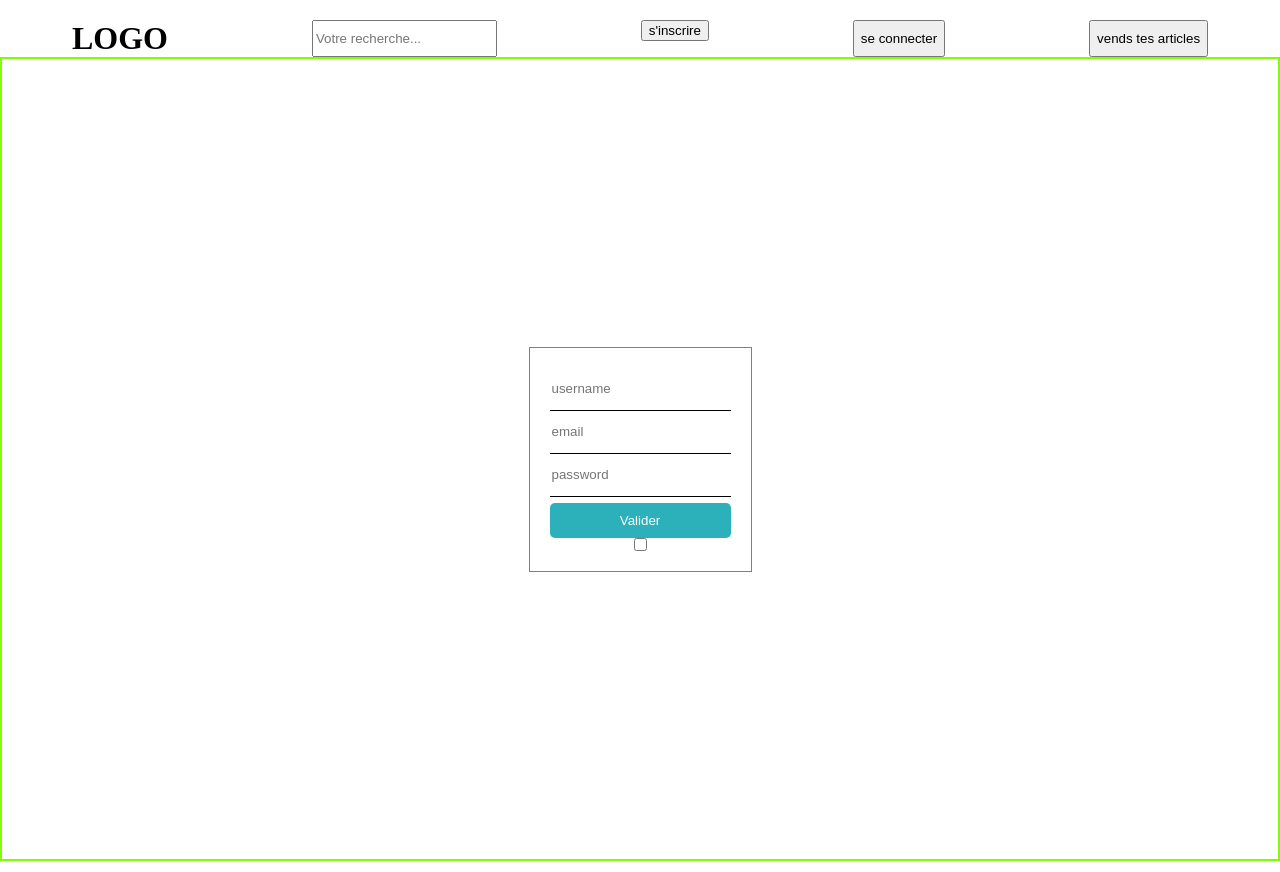
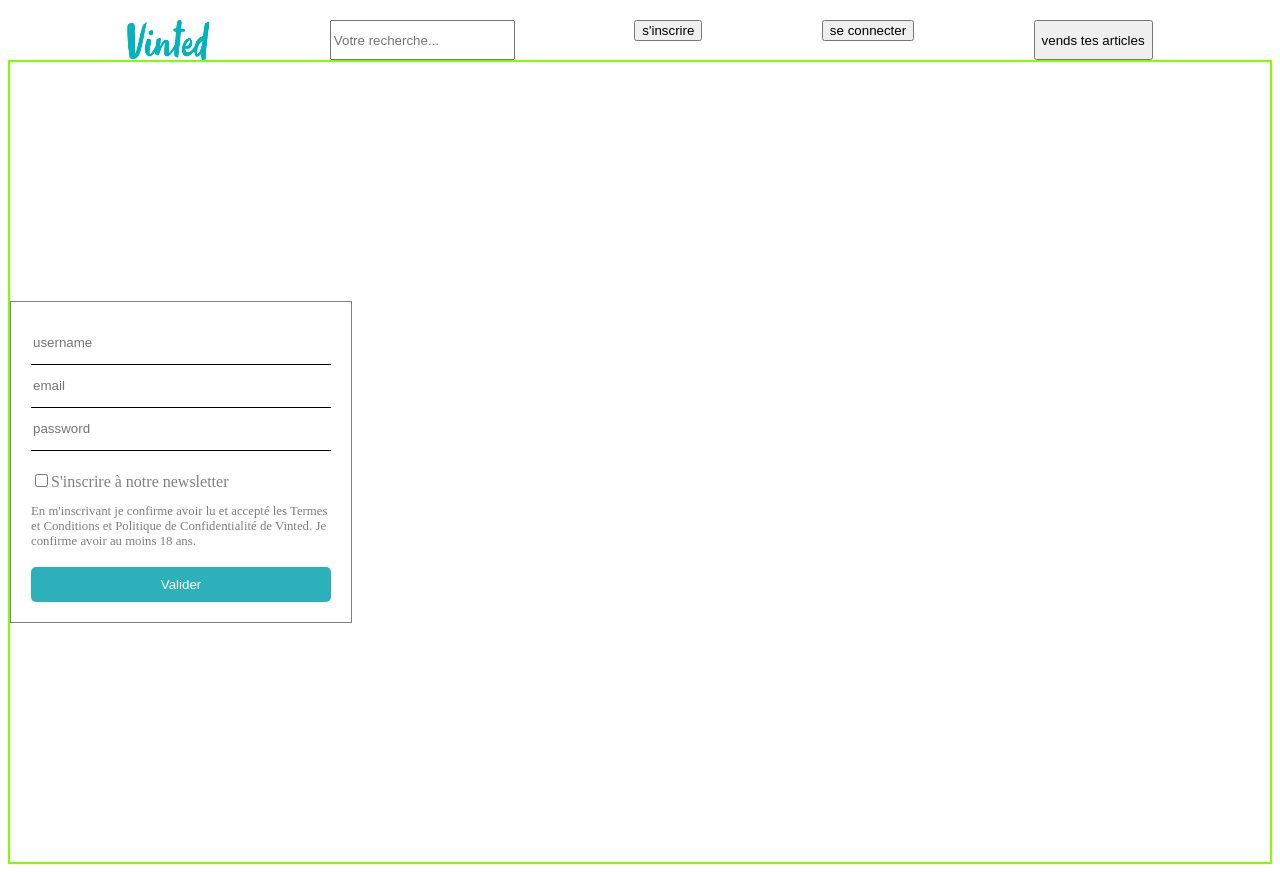
Before and after one commit to JimmyDmtrx/Vinted-react, a React (Create React App) app: page /signup in a window 1280 px wide. Built offline with nearby package versions, Linux system fonts and the light colour scheme.

Commit message:
secure_url

```diff
--- a/package.json
+++ b/package.json
@@ -7,6 +7,7 @@
     "@testing-library/react": "^11.2.7",
     "@testing-library/user-event": "^12.8.3",
     "axios": "^0.25.0",
+    "js-cookie": "^3.0.1",
     "react": "^17.0.2",
     "react-dom": "^17.0.2",
     "react-router-dom": "^6.2.1",
--- a/src/App.css
+++ b/src/App.css
@@ -1,21 +1,46 @@
 /* Other rules */
-* {
-  margin: 0 auto;
-}
+/* ----------------------HEADER------------------- */
 
 .header {
   margin-top: 20px;
   display: flex;
   justify-content: space-evenly;
 }
+.logo {
+  width: 83px;
+  height: 40px;
+}
+/* ----------HERO--------- */
+.relative {
+  position: relative;
+}
+
+.heropic {
+  width: 100vw;
+  max-height: 450px;
+  object-fit: cover;
+}
+/* --------CADRE sur HERO-------- */
+.tabHero {
+  position: absolute;
+  top: 25px;
+  left: 25px;
+  background-color: white;
+  width: 250px;
+  height: 250px;
+}
+
+/* ----------------------PRODUCT------------------- */
 .containCard {
   display: flex;
   padding: 20px;
   flex-wrap: wrap;
-
+  margin: 0 auto;
   flex-direction: row;
   max-width: 1180px;
 }
+
+/* -----CARD------- */
 .card {
   display: flex;
   width: 235px;
@@ -35,19 +60,17 @@
   overflow: hidden;
 }
 .headOfCard {
-  /* border: 3px solid chartreuse; */
   display: flex;
 }
 .productDescription {
   max-height: 22px;
   overflow: hidden;
-  /* border: solid 4px tomato; */
 }
 .product-price {
   align-items: flex-end;
   justify-content: flex-end;
-  /* border: 4px solid salmon; */
 }
+/* ----------------------FORM/SIGNUP------------------- */
 
 .form {
   display: flex;
@@ -77,3 +100,13 @@
   color: white;
   height: 35px;
 }
+.newsletter {
+  margin-top: 20px;
+  width: 300px;
+  color: grey;
+}
+.newsletter p {
+  font-size: 0.8em;
+}
+
+/* ----------------------LOGIN------------------- */
--- a/src/App.js
+++ b/src/App.js
@@ -1,8 +1,10 @@
 import "./App.css";
-import { BrowserRouter as Router, Routes, Route, Link } from "react-router-dom";
+import { BrowserRouter as Router, Routes, Route } from "react-router-dom";
 import Home from "./pages/Home";
 import Product from "./pages/Product";
 import SignUp from "./pages/SignUp";
+import Login from "./pages/Login";
+import NotFound from "./pages/NotFound";
 
 function App() {
   return (
@@ -11,6 +13,8 @@ function App() {
         <Route path="/" element={<Home />} />
         <Route path="/product/:id" element={<Product />} />
         <Route path="/signup" element={<SignUp />} />
+        <Route path="/login" element={<Login />} />
+        <Route path="*" element={<NotFound />} />
       </Routes>
     </Router>
   );
--- a/src/components/Header.js
+++ b/src/components/Header.js
@@ -1,13 +1,17 @@
 import { Link } from "react-router-dom";
+import Logo from "../assets/img/vinted-logo.png";
 const Header = () => {
   return (
     <div className="header">
-      <h1>LOGO</h1>
+      <img className="logo" src={Logo} alt="logo" />
       <input type="text" placeholder="Votre recherche..." />
       <Link to={"/signup"}>
         <button>s'inscrire</button>
       </Link>
-      <button>se connecter</button>
+      <Link to={"/login"}>
+        <button>se connecter</button>
+      </Link>
+
       <button>vends tes articles</button>
     </div>
   );
--- a/src/components/Hero.js
+++ b/src/components/Hero.js
@@ -1,10 +1,12 @@
-import Logo from "../assets/img/vinted-hero.jpeg";
+import Heropic from "../assets/img/vinted-hero.jpeg";
 const Hero = () => {
   return (
-    <div>
-      <img src={Logo} alt="hero" />
-      <div>
-        <span>prets à faire du tri dans vos placard ?</span>
+    <div className="relative">
+      <div className="hero">
+        <img className="heropic" src={Heropic} alt="hero" />
+      </div>
+      <div className="tabHero">
+        <p>prets à faire du tri dans vos placard ?</p>
         <button>commencez à vendre</button>
       </div>
     </div>
--- a/src/pages/Home.js
+++ b/src/pages/Home.js
@@ -37,7 +37,6 @@ const Home = () => {
           // console.log(elem.product_details);
           return (
             <div>
-              <Link to={`/product/${elem._id}`}>
               <div key={elem._id} className="card">
                 <div className="headOfCard">
                   <img
@@ -45,19 +44,21 @@ const Home = () => {
                     src={elem.owner.account.avatar.secure_url}
                     alt="pic"
                   />
+
                   <div>
                     <p>{elem.owner.account.username}</p>
                   </div>
                 </div>
+                <Link to={`/product/${elem._id}`}>
                   <img
                     className="productPic"
                     src={elem.product_pictures[0].secure_url}
                     alt="pic"
                   />
+                </Link>
                 <p className="productDescription">{elem.product_name}</p>
                 <p className="product-price">{elem.product_price}€</p>
               </div>
-              </Link>
             </div>
           );
         })}
--- /dev/null
+++ b/src/pages/Login.js
@@ -0,0 +1,62 @@
+import Header from "../components/Header";
+
+import axios from "axios";
+import { useState } from "react";
+import { useNavigate } from "react-router-dom";
+
+const Login = ({ setUser }) => {
+  const [email, setEmail] = useState("");
+  const [password, setPassword] = useState("");
+  const [errorMessage, setErrorMessage] = useState("");
+
+  const navigate = useNavigate();
+
+  const handleSubmit = async (event) => {
+    try {
+      event.preventDefault();
+      const response = await axios.post(
+        "https://lereacteur-vinted-api.herokuapp.com/user/login",
+        {
+          email: email,
+          password: password,
+        }
+      );
+
+      console.log(response.data);
+      if (response.data.token) {
+        setUser(response.data.token);
+        // redirection
+        navigate("/");
+      }
+    } catch (error) {
+      console.log(error.message);
+      console.log(error.response);
+      if (error.response.status === 400 || error.response.status === 401) {
+        setErrorMessage("Mauvais email et/ou mot de passe");
+      }
+    }
+  };
+
+  return (
+    <div>
+      <Header />
+      <form onSubmit={handleSubmit}>
+        <input
+          type="email"
+          onChange={(event) => setEmail(event.target.value)}
+        />
+        <br />
+        <input
+          type="password"
+          onChange={(event) => setPassword(event.target.value)}
+        />
+        <br />
+        <input type="submit" value="Se connecter" />
+        <br />
+        <span>{errorMessage}</span>
+      </form>
+    </div>
+  );
+};
+
+export default Login;
--- /dev/null
+++ b/src/pages/NotFound.js
@@ -0,0 +1,5 @@
+const NotFound = () => {
+  return <div>404 Not Found</div>;
+};
+
+export default NotFound;
--- a/src/pages/Product.js
+++ b/src/pages/Product.js
@@ -1,7 +1,7 @@
 import { useParams } from "react-router-dom";
 import { useState, useEffect } from "react";
 import axios from "axios";
-import "./Product.css";
+import "../assets/CSS/Product.css";
 import Header from "../components/Header";
 
 const Product = () => {
--- a/src/pages/SignUp.js
+++ b/src/pages/SignUp.js
@@ -1,12 +1,15 @@
 import Header from "../components/Header";
 import { useState } from "react";
 import axios from "axios";
+import Cookies from "js-cookie";
+// import { useNavigate } from "react-router-dom";
 
 const SignUp = () => {
   const [username, setUsername] = useState("");
   const [email, setEmail] = useState("");
   const [password, setPassword] = useState("");
   const [newsletter, setNewsletter] = useState(false);
+  // const navigate = useNavigate();
 
   const handleSubmit = async (event) => {
     try {
@@ -15,6 +18,15 @@ const SignUp = () => {
         "https://lereacteur-vinted-api.herokuapp.com/user/signup",
         { username, email, password, newsletter }
       );
+      console.log(response.data.token);
+      if (response.data.token) {
+        const token = response.data.token;
+        Cookies.set("token", token, { expires: 10 });
+      }
+
+      // const handleHome = () => {
+      //   navigate("/");
+      // };
     } catch (error) {
       console.log(error.message);
     }
@@ -56,12 +68,21 @@ const SignUp = () => {
           />
           <input
             className="inputForm"
-            type="text"
+            type="password"
             placeholder="password"
             onChange={handlePasswordChange}
           />
+
+          <span className="newsletter">
+            <input type="checkbox" onChange={handleCheckBox} />
+            S'inscrire à notre newsletter
+            <p>
+              En m'inscrivant je confirme avoir lu et accepté les Termes et
+              Conditions et Politique de Confidentialité de Vinted. Je confirme
+              avoir au moins 18 ans.
+            </p>
+          </span>
           <input className="submitButton" type="submit" value={"Valider"} />
-          <input type="checkbox" onChange={handleCheckBox} />
         </form>
       </div>
     </div>
```
Also changed, not shown: src/assets/CSS/Product.css (renamed from src/pages/Product.css), src/assets/img/vinted-logo.png (added), 1 other file (tests, documents, lock files or other folders). Lines whose indentation alone changed are shown as unchanged.
